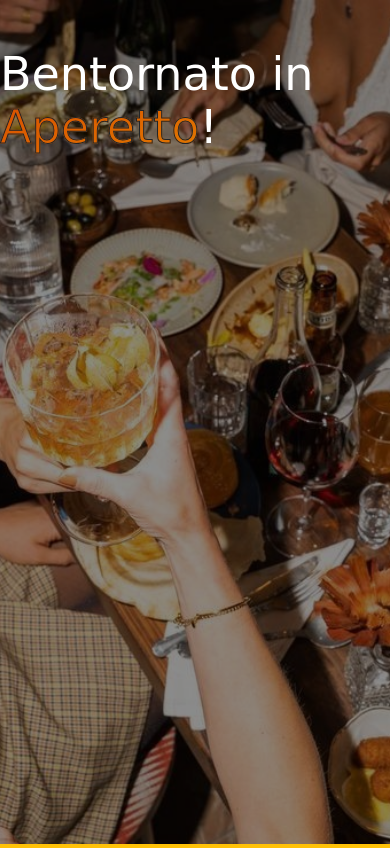
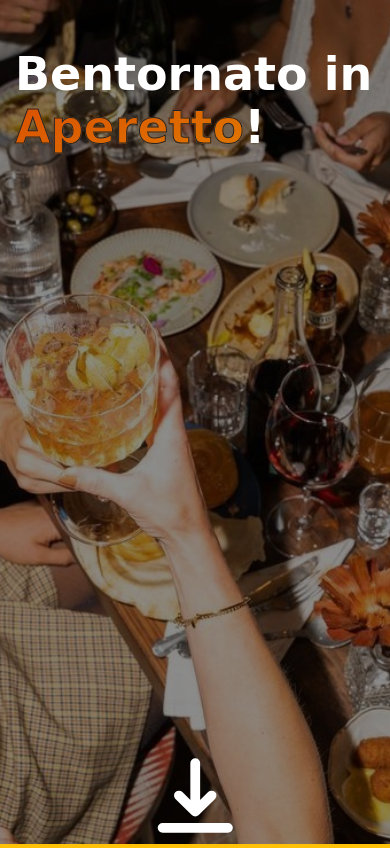
Before and after one commit to GiulianoCri/Aperetto, a website: page Client/reset-password-supplier.html in a window 390 px wide. Shown: the top 848 px of the page. Drawn offline with nearby package versions, Linux system fonts and the light colour scheme.

Commit message:
fix reset-password-supplier.html

```diff
--- a/Client/reset-password-supplier.html
+++ b/Client/reset-password-supplier.html
@@ -14,16 +14,18 @@
         <div class="row g-0 min-vh-100">
 
             <!-- LATO SINISTRO: immagine -->
-            <div class="col-12 col-md-6 position-relative overflow-hidden" style=" height: 100vh;">
+            <div class="col-12 col-md-6 position-relative overflow-hidden vh-100">
 
-                <img src="/Foto/people(1).jpg" alt="Sfondo locale" class="position-absolute mt-0 mr-0 w-100 h-100 object-fit-cover" style="z-index: 0;">
+                <img src="/Foto/people(1).jpg" alt="Sfondo locale" class="position-absolute top-0 right-0 w-100 h-100 object-fit-cover z-0">
 
                 <!-- overlay scuro: aumenta la leggibilità del testo -->
-                <div class="position-absolute mt-0 me-0 w-100 h-100" style="background: rgba(0,0,0,0.45); z-index: 1;"></div>
+                <div class="position-absolute mt-0 me-0 w-100 h-100 z-1" style="background: rgba(0,0,0,0.45);"></div>
 
-                <h1 class="left-headline mt-5 mx-auto position-relative text-white" style="z-index: 2;">
-                    Bentornato in <span>Aperetto</span>!
+                <h1 class="left-headline fw-bold mt-5 position-relative text-white z-2">
+                    Bentornato in <span class="fw-bold">Aperetto</span>!
                 </h1>
+
+                <img src="/Foto/arrow-bottom.svg" alt="Freccia verso il basso" class="d-md-none position-absolute bottom-0 start-50 translate-middle-x w-25 z-2">
 
             </div>
 
```
